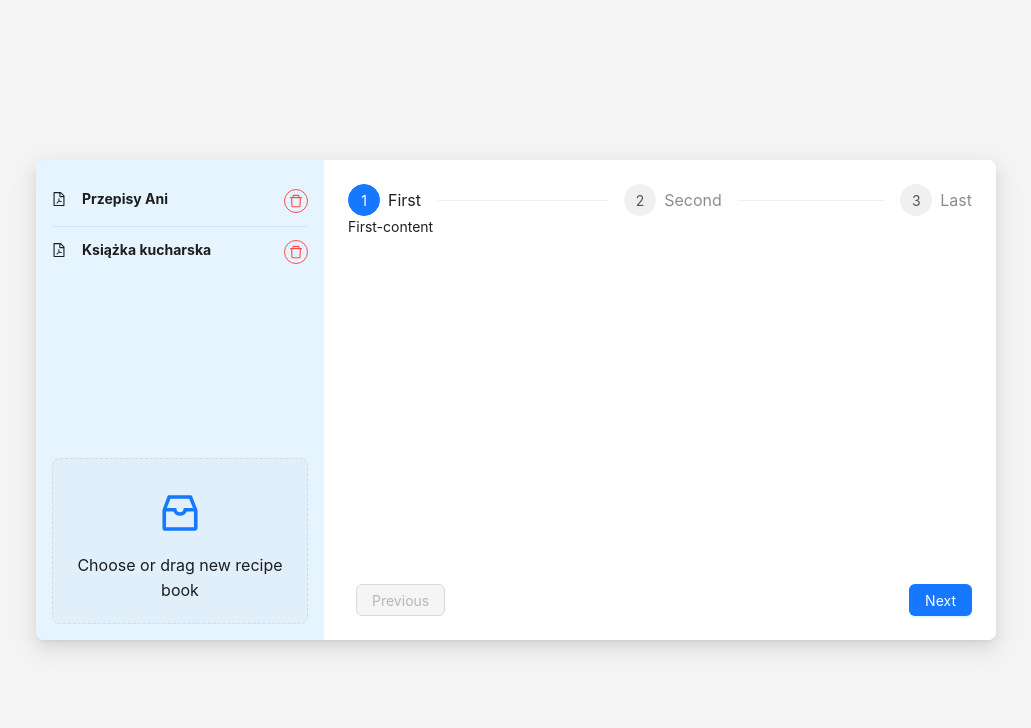
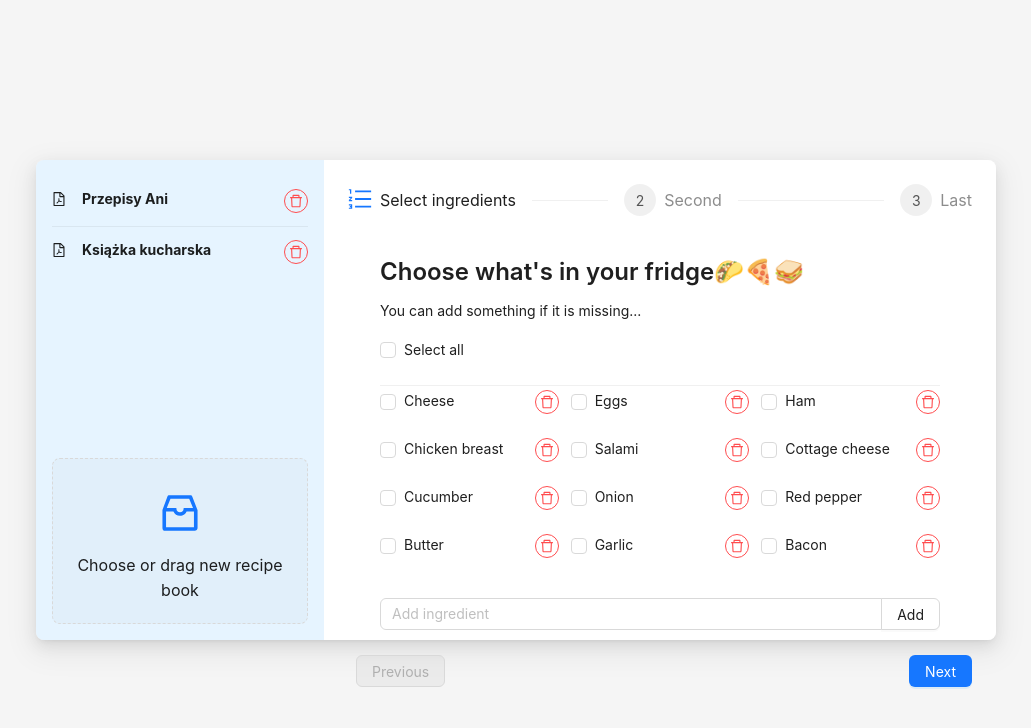
Before and after one commit to amelcer/recipe-helper, a Next.js app: page / in a window 1280 px wide. Shown: the top 728 px of the page, without its empty margins (124-1155 px from the left). Built offline with nearby package versions, Linux system fonts and the light colour scheme.

Commit message:
Ingredients list

```diff
--- a/src/app/index.css
+++ b/src/app/index.css
@@ -1,3 +1,25 @@
 body {
   margin: 0;
 }
+
+::-webkit-scrollbar {
+  width: 4px;
+}
+
+::-webkit-scrollbar-track {
+  background: #F5F5F6;
+}
+
+::-webkit-scrollbar-thumb {
+  background: #bcbcbc;
+  border-radius: 8px;
+}
+
+::-webkit-scrollbar-thumb:hover {
+  background: rgba(85, 85, 85, 0.668);
+}
+
+.ingredients-list .ant-row {
+  max-height: 200px;
+  overflow-y: auto;
+}
--- /dev/null
+++ b/src/components/stepper/ingredients.tsx
@@ -0,0 +1,83 @@
+import React, { useState } from 'react';
+import { Button, Input, Checkbox, Space, List, Flex, Typography } from 'antd';
+import type { GetProp } from 'antd';
+import { CheckboxValueType } from 'antd/es/checkbox/Group';
+import { DeleteOutlined } from '@ant-design/icons';
+import { CheckboxChangeEvent } from 'antd/es/checkbox';
+
+
+const defaultOptions = ['Cheese', 'Eggs', 'Ham', 'Chicken breast', 'Salami', 'Cottage cheese', 'Cucumber', 'Onion', 'Red pepper', 'Butter', 'Garlic', 'Bacon'];
+
+
+export default function Ingredients() {
+    const [ingredient, setIngredient] = useState("")
+    const [ingredients, setIngredients] = useState(defaultOptions)
+    const [selected, setSelected] = useState<CheckboxValueType[]>([])
+
+    const handleChange: GetProp<typeof Checkbox.Group, 'onChange'> = (checkedValues) => {
+        setSelected(checkedValues);
+    };
+
+    const handleRemove = (option: string) => {
+        setIngredients((values) => values.filter(v => v !== option));
+    };
+
+    const handleAddOption = () => {
+        setIngredients((values) => [...values, ingredient]);
+        setSelected(s => [...s, ingredient])
+        setIngredient("")
+    };
+
+    const handleIngredientChange = (e: React.ChangeEvent<HTMLInputElement>) => {
+        setIngredient(e.target.value)
+    };
+
+    const handleKeyDown = (e: React.KeyboardEvent<HTMLInputElement>) => {
+        const { code } = e
+
+        if (code === 'Enter') {
+            handleAddOption()
+        }
+    }
+
+    const handleSelectAll = (e: CheckboxChangeEvent) => {
+        if (e.target.checked) {
+            setSelected([...ingredients])
+        }
+        else {
+            setSelected([])
+        }
+    }
+
+
+    return (
+        <>
+            <Typography.Title level={3}>Choose what's in your fridge🌮🍕🥪</Typography.Title>
+            <Typography.Text>You can add something if it is missing...</Typography.Text>
+            <br /><br />
+            <Checkbox onChange={handleSelectAll} value="" checked={selected.length === ingredients.length} indeterminate={selected.length > 0 && selected.length !== ingredients.length}>Select all</Checkbox>
+            <Checkbox.Group value={selected} onChange={handleChange}>
+                <List
+                    dataSource={ingredients}
+                    grid={{ gutter: 12, column: 3 }}
+                    className='ingredients-list'
+                    header={<></>}
+                    footer={(
+                        <Space.Compact style={{ width: '100%', marginTop: "8px" }}>
+                            <Input placeholder='Add ingredient' value={ingredient} onChange={handleIngredientChange} onKeyDown={handleKeyDown} />
+                            <Button type="default" onClick={handleAddOption}>Add</Button>
+                        </Space.Compact>
+                    )}
+                    renderItem={(item) => (
+                        <List.Item key={item} style={{ paddingBlock: "4px" }}>
+                            <Flex justify='space-between' style={{ height: "100%" }} >
+                                <Checkbox value={item}>{item}</Checkbox>
+                                <Button danger icon={<DeleteOutlined />} onClick={() => handleRemove(item)} shape="circle" ghost size='small' />
+                            </Flex>
+                        </List.Item>
+                    )}
+                />
+            </Checkbox.Group>
+        </>
+    );
+}
--- a/src/components/stepper/stepper.tsx
+++ b/src/components/stepper/stepper.tsx
@@ -1,11 +1,14 @@
 'use client'
 import React, { useState } from 'react';
-import { Button, Flex, message, Steps } from 'antd';
+import { Button, Flex, message, StepProps, Steps } from 'antd';
+import Ingredients from './ingredients';
+import { OrderedListOutlined } from '@ant-design/icons';
 
-const steps = [
+const steps: Array<StepProps & { content: React.ReactNode }> = [
     {
-        title: 'First',
-        content: 'First-content',
+        title: 'Select ingredients',
+        icon: <OrderedListOutlined />,
+        content: <Ingredients />,
     },
     {
         title: 'Second',
@@ -28,15 +31,17 @@ const Stepper: React.FC = () => {
         setCurrent(current - 1);
     };
 
-    const items = steps.map((item) => ({ key: item.title, title: item.title }));
+    const items = steps.map(({ content, ...item }) => ({ key: item.title, title: item.title, ...item }));
 
 
     return (
         <Flex vertical justify='space-between' style={{ height: '100%', }} gap={2}>
             <Steps current={current} items={items} />
-            <div style={{ height: "100%" }}>
-                {steps[current].content}
-            </div>
+            <Flex justify='center' align='center' style={{ height: '100%', padding: "2rem" }} gap={2}>
+                <div>
+                    {steps[current].content}
+                </div>
+            </Flex>
             <Flex justify='space-between' gap={2}>
                 <Button style={{ margin: '0 8px' }} onClick={() => prev()} disabled={current === 0}>
                     Previous
```
